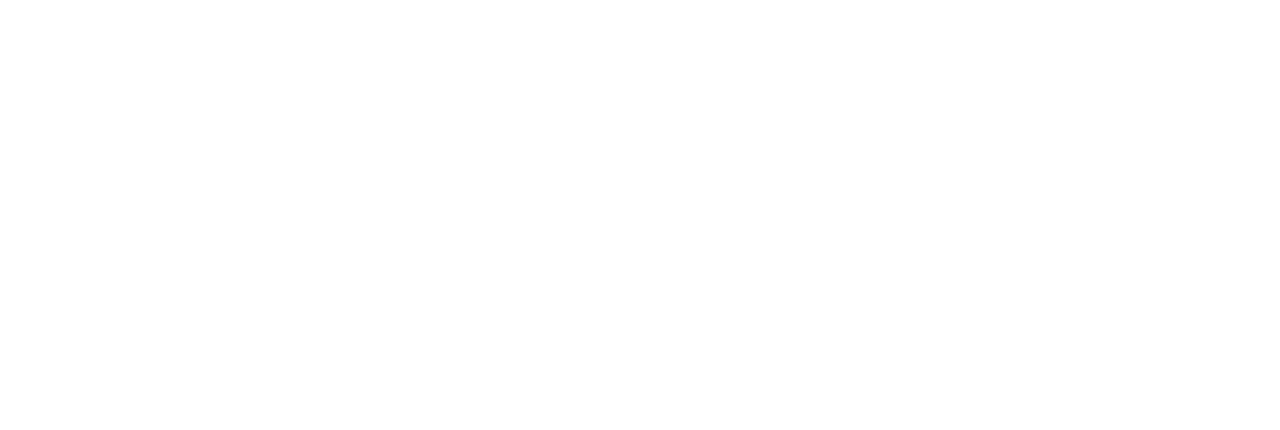
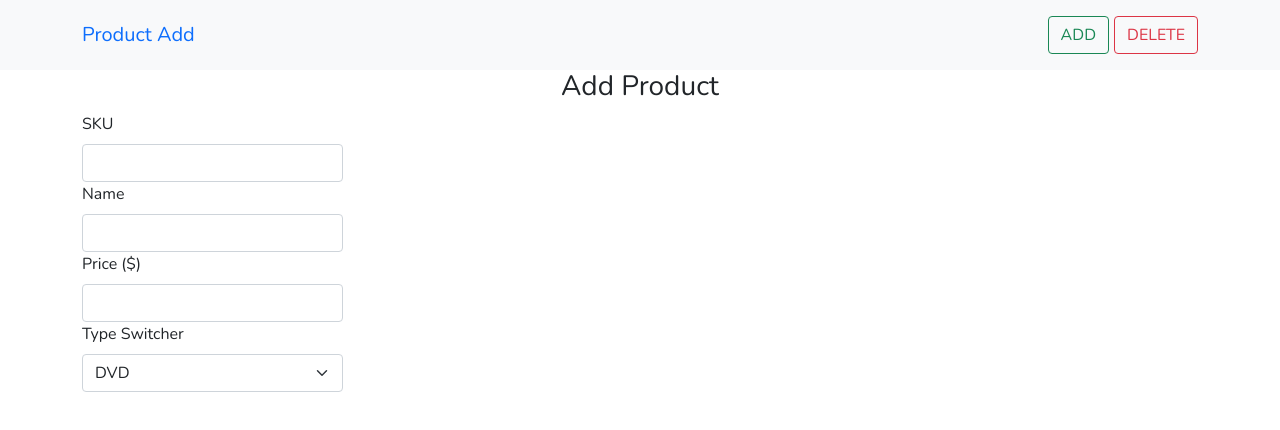
Before and after one commit to gabrielcalasans/React-eCommerceSimplePage, a React (Create React App) app: page /addproduct in a window 1280 px wide. Before the commit this address had no page. Shown: the top 430 px of the page. Built offline with nearby package versions, Linux system fonts and the light colour scheme.

Commit message:
Add product page

```diff
--- a/public/index.html
+++ b/public/index.html
@@ -1 +1,8 @@
+<link rel="preconnect" href="https://fonts.googleapis.com" />
+<link rel="preconnect" href="https://fonts.gstatic.com" crossorigin />
+<link
+  href="https://fonts.googleapis.com/css2?family=Nunito:wght@300&display=swap"
+  rel="stylesheet"
+/>
+
 <div id="root"></div>
--- a/src/App.js
+++ b/src/App.js
@@ -1,12 +1,14 @@
 import * as React from 'react';
 import { Routes, Route, Link } from 'react-router-dom';
 import Home from './pages/Home';
+import AddProduct from './pages/AddProduct';
 
 function App() {
   return (
     <div className="App">
       <Routes>
         <Route path="/" element={<Home />} />
+        <Route path="/addproduct" element={<AddProduct />} />
       </Routes>
     </div>
   );
--- a/src/index.js
+++ b/src/index.js
@@ -4,6 +4,7 @@
 import App from './App';
 import * as serviceWorker from './serviceWorker';
 import 'bootstrap/dist/css/bootstrap.min.css';
+import './style.css';
 
 ReactDOM.render(
   <BrowserRouter>
--- /dev/null
+++ b/src/pages/AddProduct.js
@@ -0,0 +1,102 @@
+import * as React from 'react';
+import { Navbar, Container, Button, Row, Col } from 'react-bootstrap';
+import { Link } from 'react-router-dom';
+
+function AddProduct() {
+  const [selProduct, setSelected] = React.useState('DVD');
+
+  function handleSelectChange(event) {
+    setSelected(event.target.value);
+  }
+
+  return (
+    <div>
+      <Navbar bg="light" expand={'lg'}>
+        <Container>
+          <Navbar.Brand className="text-primary">Product Add</Navbar.Brand>
+          <Navbar.Toggle aria-controls="basic-navbar-nav" />
+          <Navbar.Collapse className="justify-content-end">
+            <Navbar.Text className="buttonsNavbar">
+              <Link to="/addproduct">
+                <Button variant="outline-success">ADD</Button>
+              </Link>
+            </Navbar.Text>
+            <Navbar.Text>
+              <Button variant="outline-danger">DELETE</Button>
+            </Navbar.Text>
+          </Navbar.Collapse>
+        </Container>
+      </Navbar>
+
+      <Container>
+        <Row align={'center'}>
+          <h3>Add Product</h3>
+        </Row>
+        <form>
+          <Row>
+            <Col sm={12} md={6}>
+              <Row>
+                <Col md={6} sm={12}>
+                  <label className="form-label" htmlFor="sku">
+                    SKU
+                  </label>
+                  <input
+                    type="text"
+                    name="sku"
+                    id="sku"
+                    className="form-control"
+                  />
+                </Col>
+              </Row>
+              <Row>
+                <Col md={6} sm={12}>
+                  <label className="form-label" htmlFor="name">
+                    Name
+                  </label>
+                  <input
+                    type="text"
+                    name="name"
+                    id="name"
+                    className="form-control"
+                  />
+                </Col>
+              </Row>
+              <Row>
+                <Col md={6} sm={12}>
+                  <label className="form-label" htmlFor="price">
+                    Price ($)
+                  </label>
+                  <input
+                    type="number"
+                    name="price"
+                    id="price"
+                    className="form-control"
+                  />
+                </Col>
+              </Row>
+              <Row>
+                <Col md={6} sm={12}>
+                  <label className="form-label" htmlFor="type">
+                    Type Switcher
+                  </label>
+                  <select
+                    value={selProduct}
+                    onChange={handleSelectChange}
+                    id="type"
+                    className="form-select"
+                  >
+                    <option value="DVD">DVD</option>
+                    <option value="Book">Book</option>
+                    <option value="Furniture">Furniture</option>
+                  </select>
+                </Col>
+              </Row>
+            </Col>
+          </Row>
+        </form>
+      </Container>
+    </div>
+  );
+}
+
+export default AddProduct;
--- a/src/pages/Home.js
+++ b/src/pages/Home.js
@@ -1,5 +1,6 @@
 import * as React from 'react';
 import { Navbar, Container, Button } from 'react-bootstrap';
+import { Link } from 'react-router-dom';
 
 function Home() {
   return (
@@ -9,7 +10,9 @@
         <Navbar.Toggle aria-controls="basic-navbar-nav" />
         <Navbar.Collapse className="justify-content-end">
           <Navbar.Text className="buttonsNavbar">
-            <Button variant="outline-success">ADD</Button>
+            <Link to="/addproduct">
+              <Button variant="outline-success">ADD</Button>
+            </Link>
           </Navbar.Text>
           <Navbar.Text>
             <Button variant="outline-danger">DELETE</Button>
--- a/src/style.css
+++ b/src/style.css
@@ -3,5 +3,8 @@
   font-family: Lato;
 }
 .buttonsNavbar {
-  margin-left: 5px;
+  margin-right: 5px;
 }
+div {
+  font-family: 'Nunito', sans-serif;
+}
```
